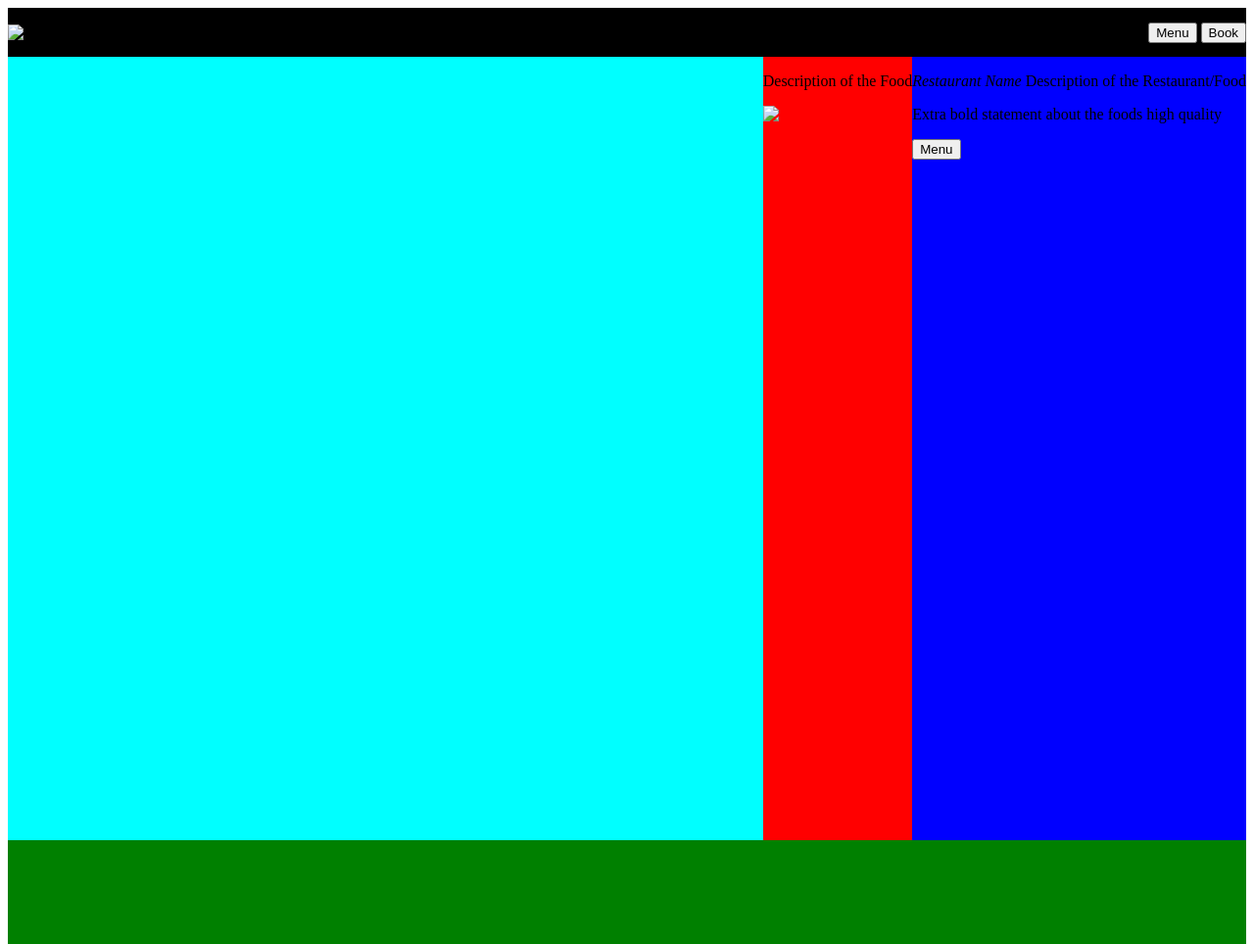
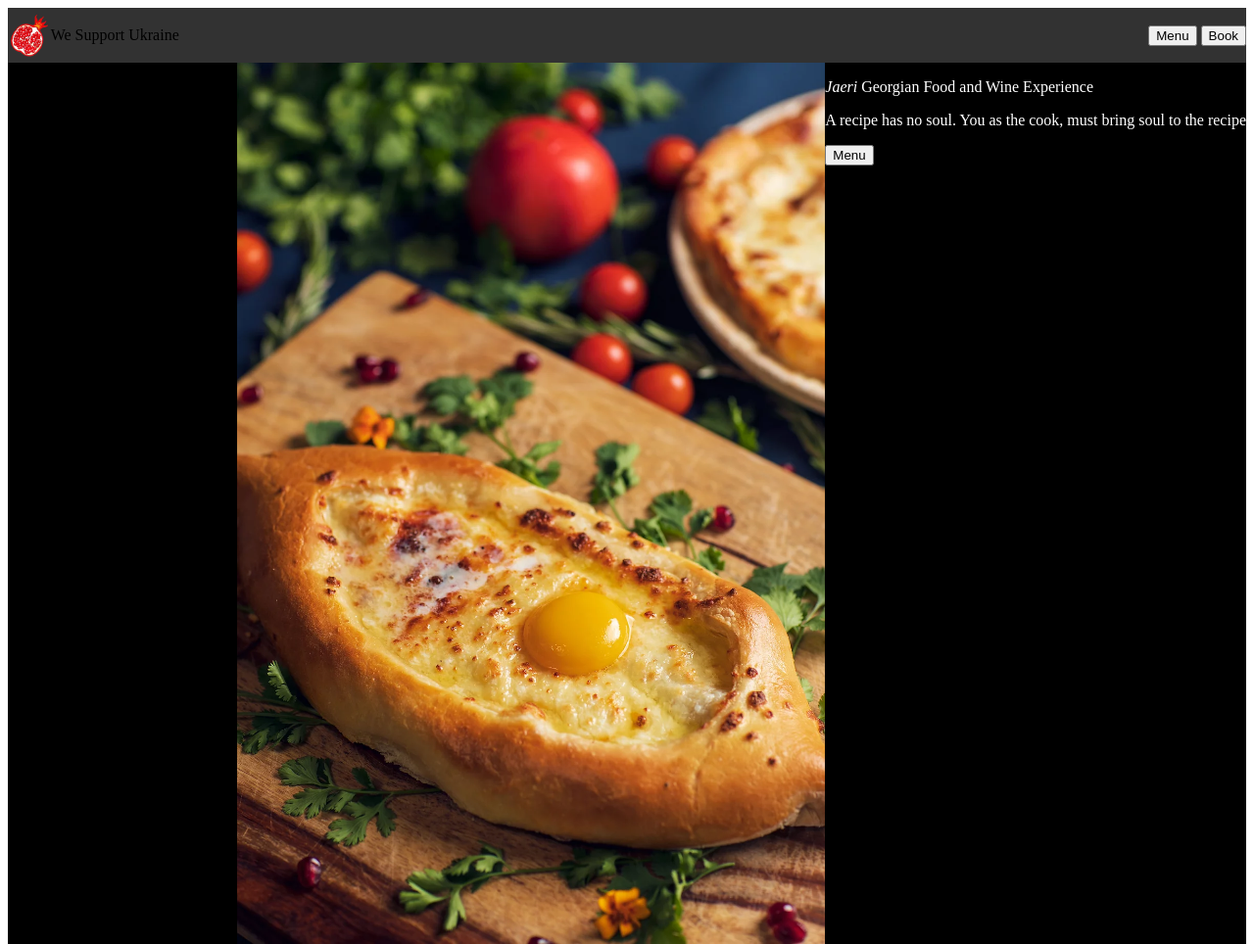
Before and after one commit to JaeGif/Restaurant, a website built with webpack: page src/index.html in a window 1280 px wide. Shown: the top 964 px of the page at 98% size. Built offline with nearby package versions, Linux system fonts and the light colour scheme.

Commit message:
added imgs

```diff
--- a/src/index.html
+++ b/src/index.html
@@ -14,7 +14,7 @@
         <!-- header.js -->
         <header>
             <div id="icons">
-                <img src="#">
+                <img src="./img/pomegranate-icon.webp" height="50px" width="auto">
                 <p>We Support Ukraine</p>
             </div>
             <div id="tab-menu">
@@ -26,13 +26,12 @@
         <!-- landing.js -->
         <div id="tagline-container">
             <div id="description-container">
-                <p>Description of the Food</p>
-                <img src="#">
+                <img src="./img/landing-hero.webp" width="600px" height="auto">
             </div>
             <div id="statement-container">
-                <p><em>Restaurant Name</em>
-                    Description of the Restaurant/Food</p>
-                <p>Extra bold statement about the foods high quality</p>
+                <p><em>Jaeri</em>
+                    Georgian Food and Wine Experience</p>
+                <p>A recipe has no soul. You as the cook, must bring soul to the recipe</p>
                 <button>Menu</button>
             </div>
         </div>
--- a/src/style.css
+++ b/src/style.css
@@ -7,16 +7,18 @@
     display: flex;
     justify-content: flex-end;
     align-items: center;
-    background-color: aqua;
+    background-color: black;
 }
 #tagline-container div {
     height: 100%;
 }
 #description-container {
-    background-color: red;
+    display: flex;
+    justify-content: center;
+    align-items: center;
 }
 #statement-container {
-    background-color: blue;
+    color: white;
 }
 #food-types-container {
     display: flex;
@@ -37,7 +39,7 @@ header {
     display: flex;
     align-items: center;
     justify-content: space-between;
-    background-color: black;
+    background-color: rgb(50, 50, 50);
 }
 #icons {
     display: flex;
```
Also changed, not shown: src/img/background.jpeg (added), src/img/dessert.jpeg (added), src/img/food-spread.jpeg (added), src/img/full-set-food.webp (added), src/img/landing-food.webp (added), src/img/landing-hero.webp (added), src/img/pomegranate-icon.webp (added), src/img/salad.png (added), src/img/white-wine.jpeg (added), src/img/wine.jpeg (added), 1 other file.
